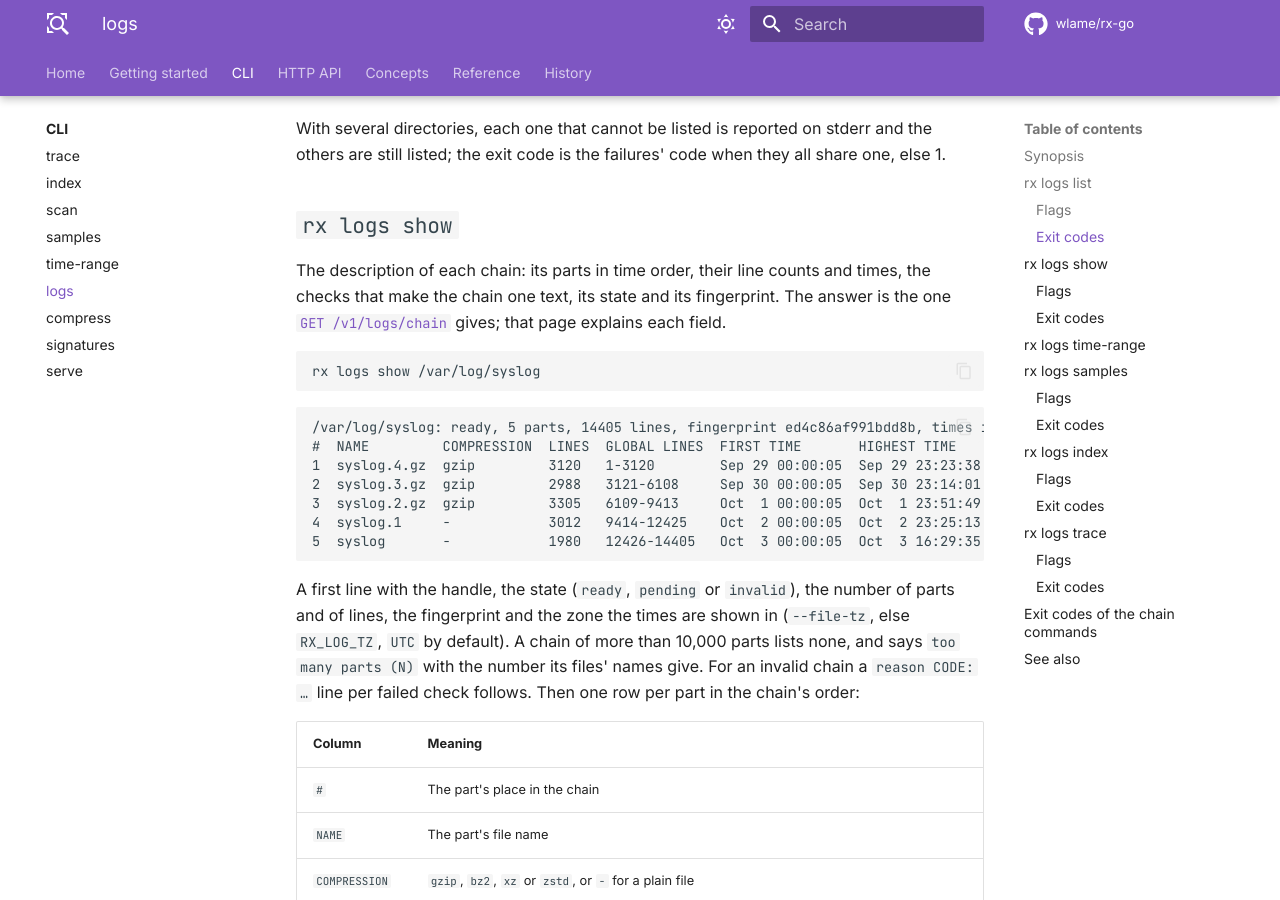
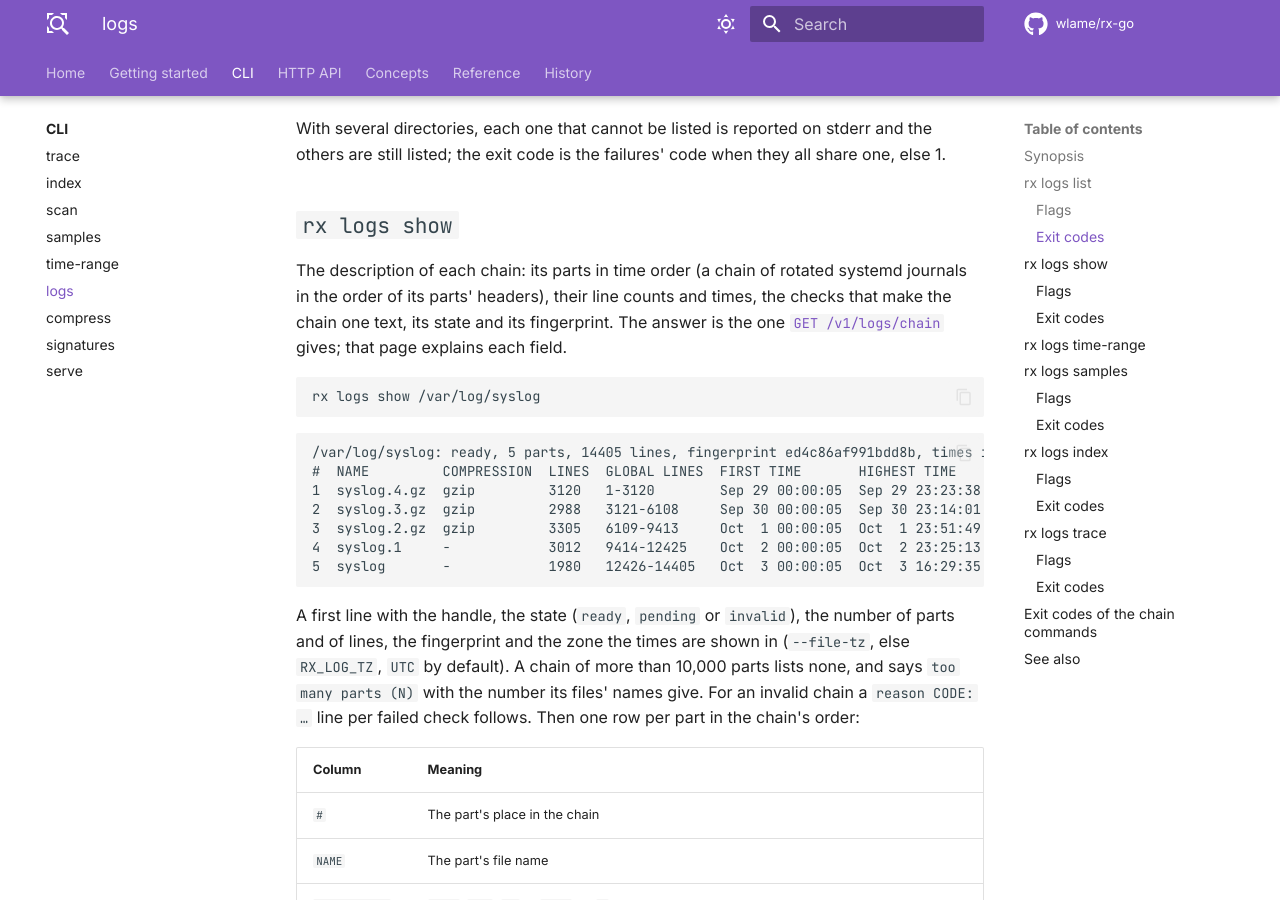
Before and after one commit to wlame/rx-go, an MkDocs documentation site: the page built from docs/cli/logs.md, in a window 1280 px wide and 900 px high, scrolled down 2250 px. Built offline with MkDocs 1.6.1 and Material for MkDocs 9.7.7, drawn with Linux system fonts in a browser that asks for light colours; comment, search, counter and statistics services are not loaded; the version menu is left out.

Commit message:
Record journal chains in the changelog and the rx logs show page.

```diff
--- a/docs/cli/logs.md
+++ b/docs/cli/logs.md
@@ -95,9 +95,10 @@ code when they all share one, else 1.
 
 ## `rx logs show`
 
-The description of each chain: its parts in time order, their line
-counts and times, the checks that make the chain one text, its state and
-its fingerprint. The answer is the one
+The description of each chain: its parts in time order (a chain of
+rotated systemd journals in the order of its parts' headers), their
+line counts and times, the checks that make the chain one text, its
+state and its fingerprint. The answer is the one
 [`GET /v1/logs/chain`](../api/endpoints/logs-chain.md) gives; that page
 explains each field.
 
```
Also changed, not shown: CHANGELOG.md (+21 -2 lines).
